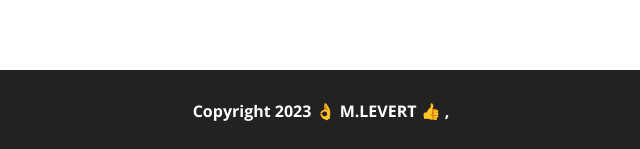
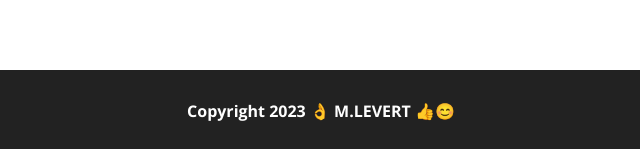
Before and after one commit to lakhdhermarouani/cafe-lak, a plain HTML site: page contact.html in a window 1280 px wide. Shown: the part 807-956 px from the top of the page, 319-959 px from the left. Drawn offline with nearby package versions, Linux system fonts and the light colour scheme.

Commit message:
mise en place footer

```diff
--- a/contact.html
+++ b/contact.html
@@ -43,7 +43,7 @@
 
 
 <footer>
-  Copyright 2023 👌 M.LEVERT 👍 ,
+  Copyright 2023 👌 M.LEVERT 👍😊
 </footer>
 </body>
 </html>
```
